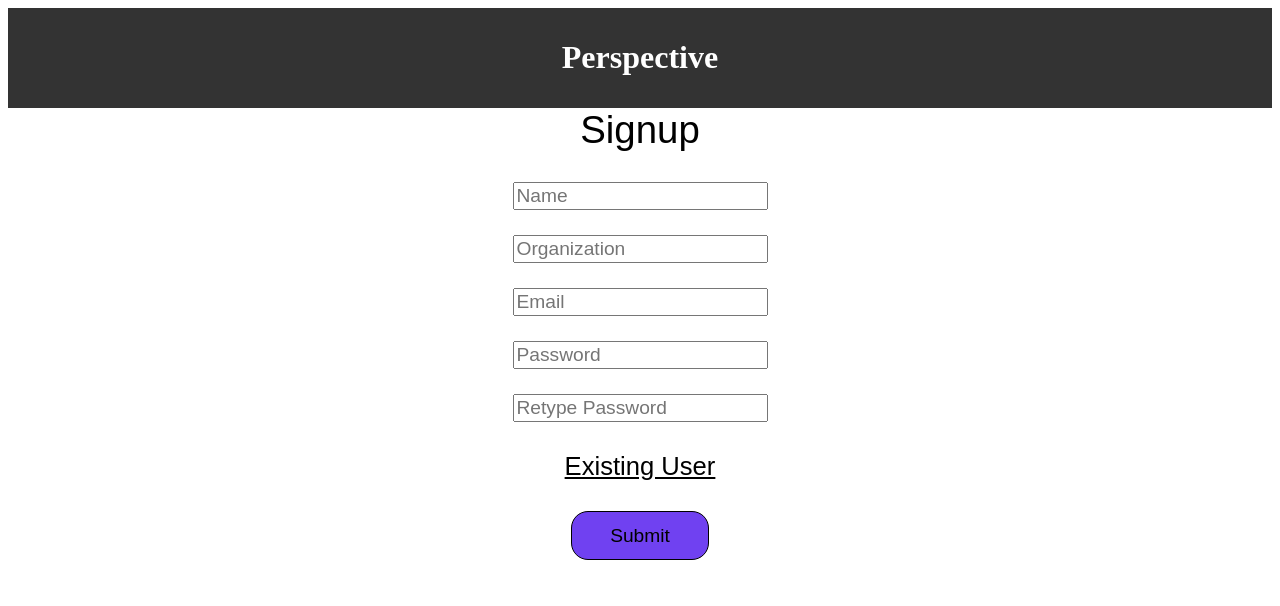
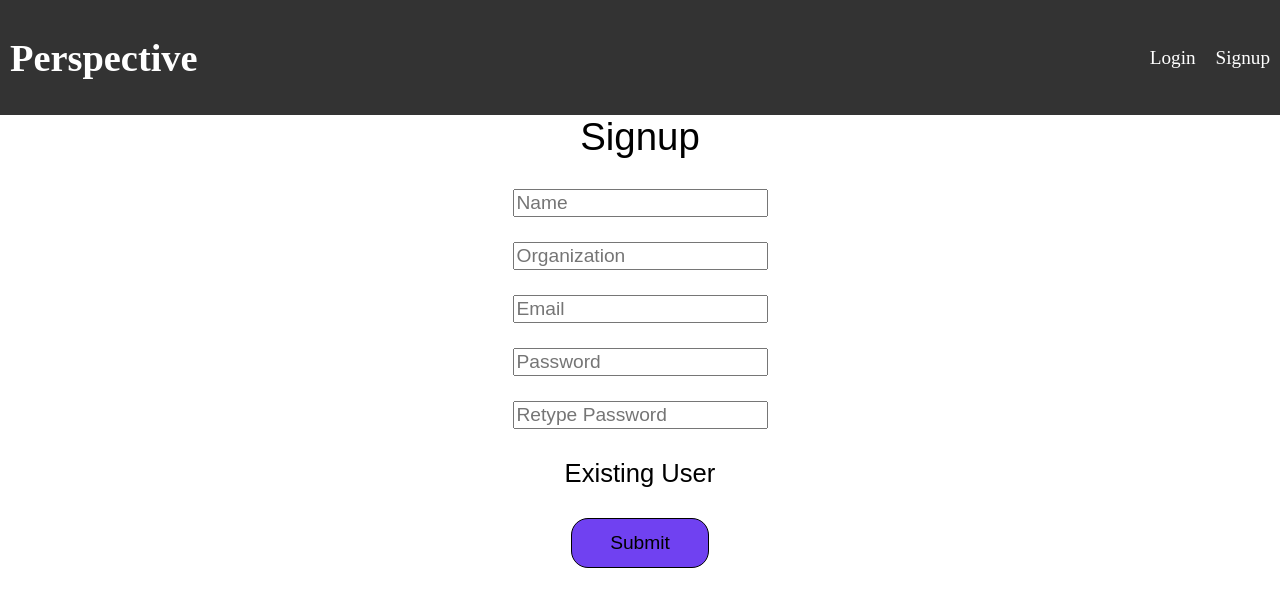
Before and after one commit to rohan2003bernard/Perspective, a React (Vite) app: page /signup in a window 1280 px wide. Shown: the top 606 px of the page. Built offline with nearby package versions, Linux system fonts and the light colour scheme.

Commit message:
created the basic UI and its components

```diff
--- a/src/App.jsx
+++ b/src/App.jsx
@@ -7,16 +7,15 @@ import Signup from './Components/Signup/Signup'
 
 const App = () => {
   return (
-    <div>
-      <Header />
-      <BrowserRouter>
+    <BrowserRouter>
+      <div>
+        <Header/>
         <Routes>
           <Route path='/login' element={<Login />} />
           <Route path='/signup' element={<Signup />} />
         </Routes>
-      </BrowserRouter>
-
-    </div>
+      </div>
+    </BrowserRouter>
   )
 }
 
--- a/src/Components/Header/Header.css
+++ b/src/Components/Header/Header.css
@@ -1,8 +1,44 @@
-.Header{
+.Header {
+  display: flex;
+  flex-wrap: wrap;
+  justify-content: space-between;
+  align-items: center;
+  padding: 10px;
+  background-color: #333;
+  color: white;
+}
+
+.Header h1 {
+  flex-grow: 1;
+  text-align: center;
+}
+
+.Header ul {
+  list-style: none;
+  display: flex;
+
+}
+
+.Header ul li {
+  display: flex;
+}
+
+ul{
     display: flex;
-    justify-content: center;
-    align-items: center;
-    padding: 10px 20px;
-    background-color: #333;
+    gap: 20px;
+    list-style: none;
+}
+
+a{
     color: white;
+    font-size: 1.2rem;
+    text-decoration: none;
 }
+
+.login:hover{
+    color: #000000;
+}
+
+.signup:hover{
+    color: #000000;
+}
--- a/src/Components/Header/Header.jsx
+++ b/src/Components/Header/Header.jsx
@@ -1,10 +1,16 @@
 import React from 'react'
 import './Header.css'
+import { Link } from 'react-router-dom'
 
 const Header = () => {
   return (
     <div className="Header">
-      <h1>Perspective</h1>
+      <Link to='/' className='logo'><h1>Perspective</h1></Link>
+
+      <ul>
+        <li><Link to='/login' className='login'>Login</Link></li>
+        <li><Link to='/signup' className='signup'>Signup</Link></li>
+      </ul>
     </div>
   )
 }
--- a/src/index.css
+++ b/src/index.css
@@ -66,3 +66,6 @@ button:focus-visible {
     background-color: #f9f9f9;
   }
 } */
+body{
+  margin: 0;
+}
```
